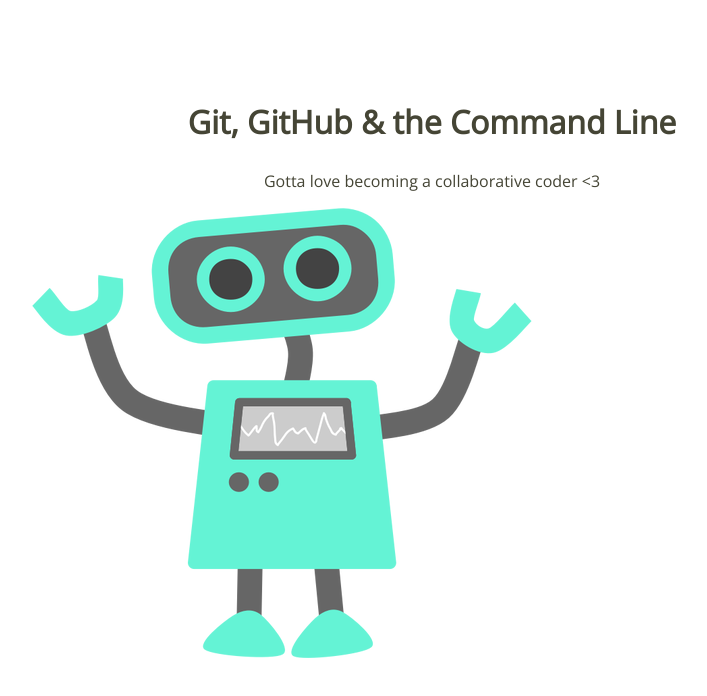
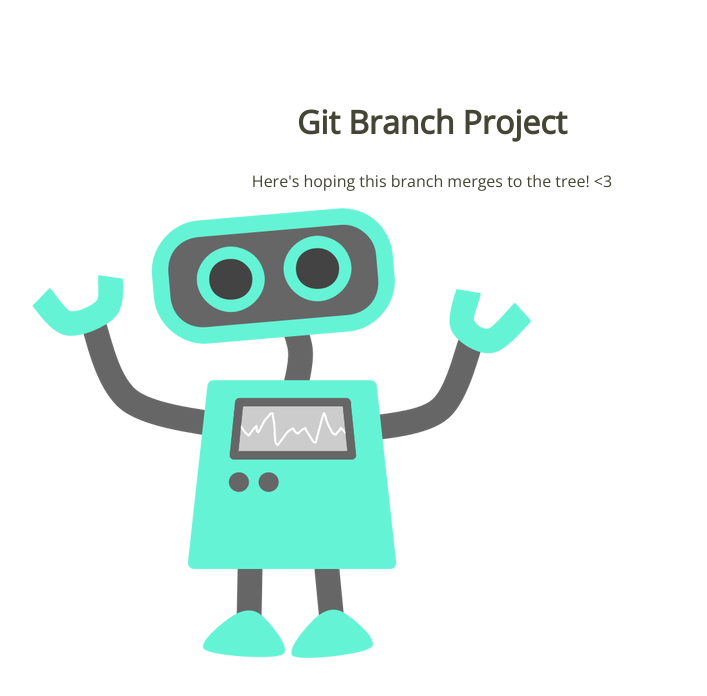
Before and after one commit to manda386/105-project, a plain HTML site: page index.html in a window 1280 px wide. Shown: the whole page, without its empty margins (208-915 px from the left). Drawn offline with nearby package versions, Linux system fonts and the light colour scheme.

Commit message:
copy changes

```diff
--- a/index.html
+++ b/index.html
@@ -8,8 +8,8 @@
 </head>
 <body>
 	<section>
-		<h1>Git, GitHub & the Command Line</h1>
-		<p>Gotta love becoming a collaborative coder <3</p>
+		<h1>Git Branch Project</h1>
+		<p>Here's hoping this branch merges to the tree! <3</p>
 		<img src="img/happy-blue-robot.png">
 	</section>
 </body>
```
